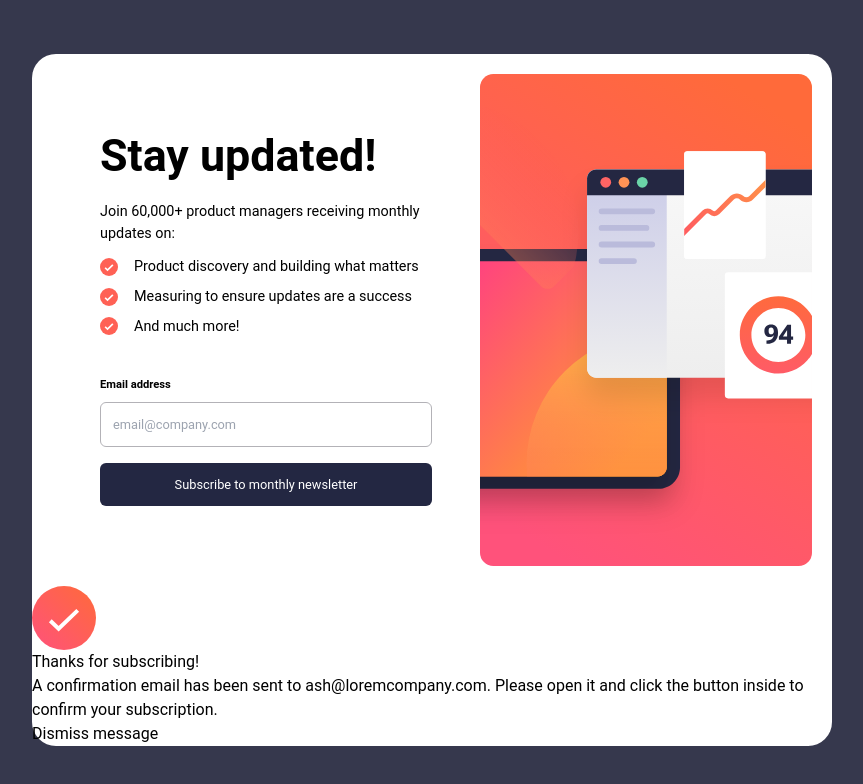
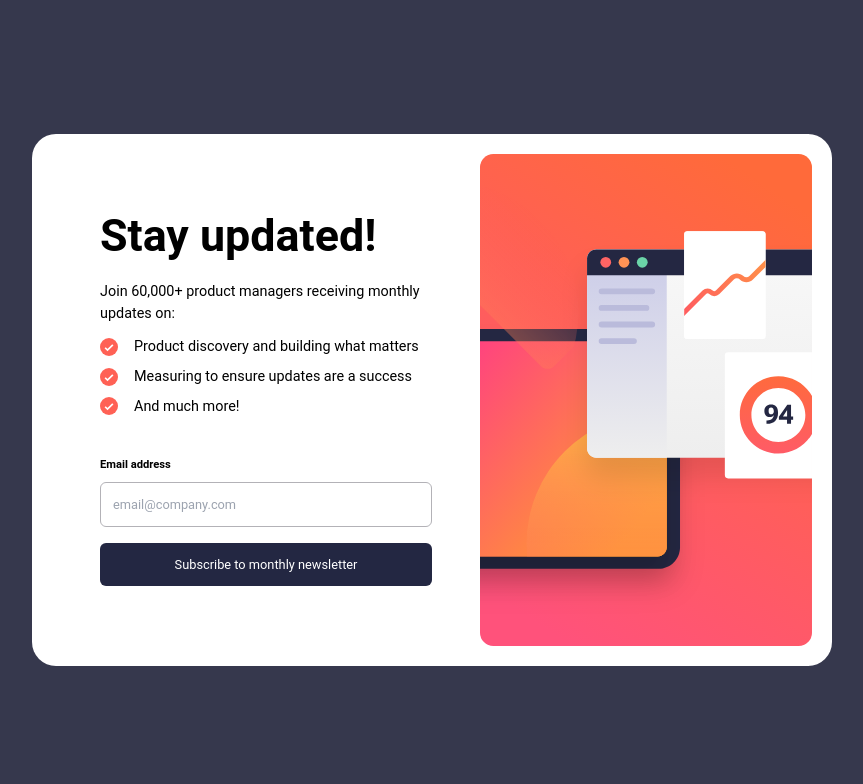
Before and after one commit to mehrnaz98/newsletter-signup-form, a Vue app: page / in a window 1280 px wide. Shown: the top 784 px of the page, without its empty margins (208-1071 px from the left). Built offline with nearby package versions, Linux system fonts and the light colour scheme.

Commit message:
Show dialog when isDialogVisible is true and show the form detail when it is false

```diff
--- a/src/components/FormSection.vue
+++ b/src/components/FormSection.vue
@@ -1,6 +1,6 @@
 <template>
   <div class="bg-white rounded-3xl w-auto sm:max-w-[50rem] m-5">
-    <div class="container">
+    <div class="container" v-if="!isDialogVisible">
       <picture class="responsive-image">
         <source
           media="(min-width: 768px)"
@@ -21,7 +21,7 @@
         <TheForm />
       </div>
     </div>
-    <BaseDialog />
+    <BaseDialog v-if="isDialogVisible" />
   </div>
 </template>
 
```
